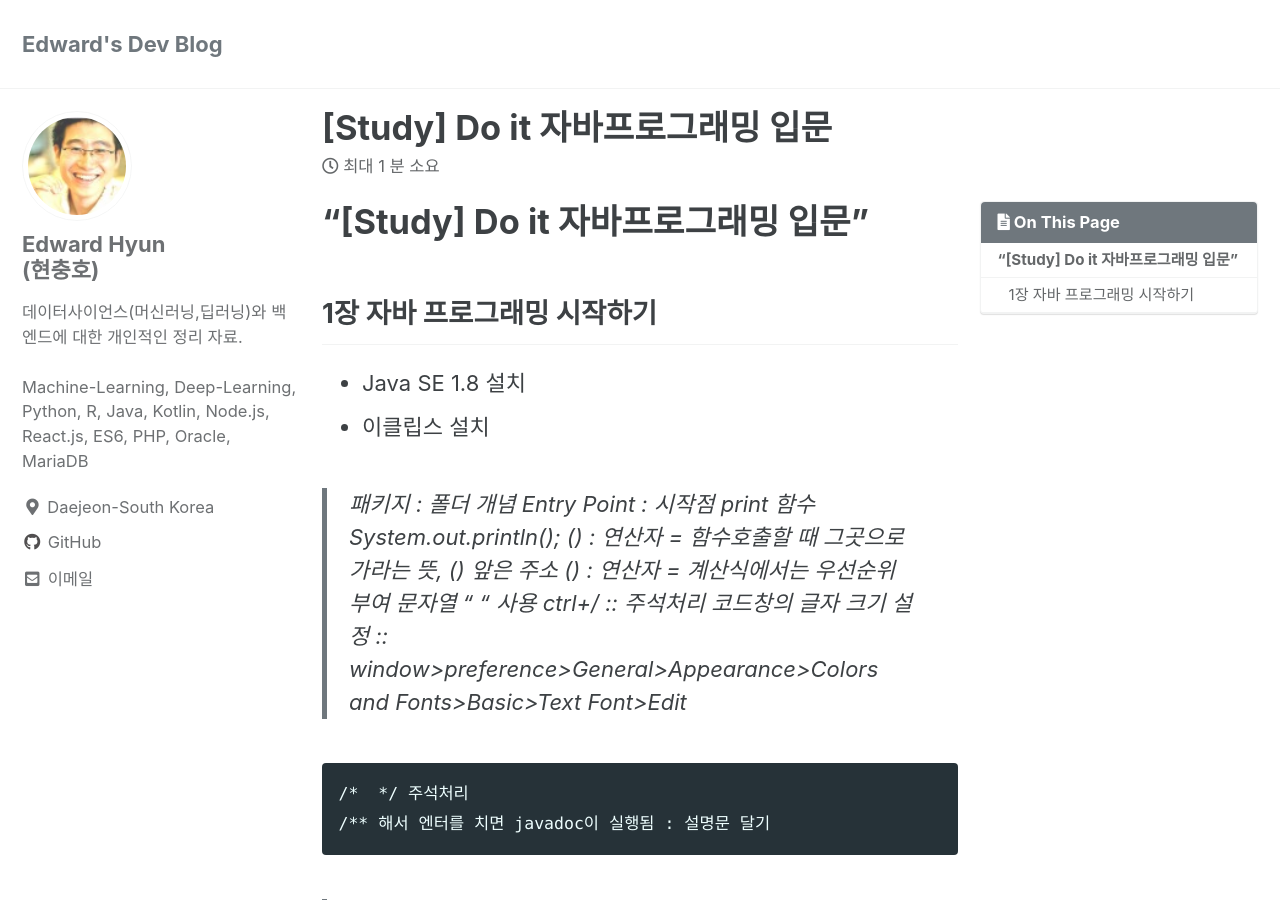
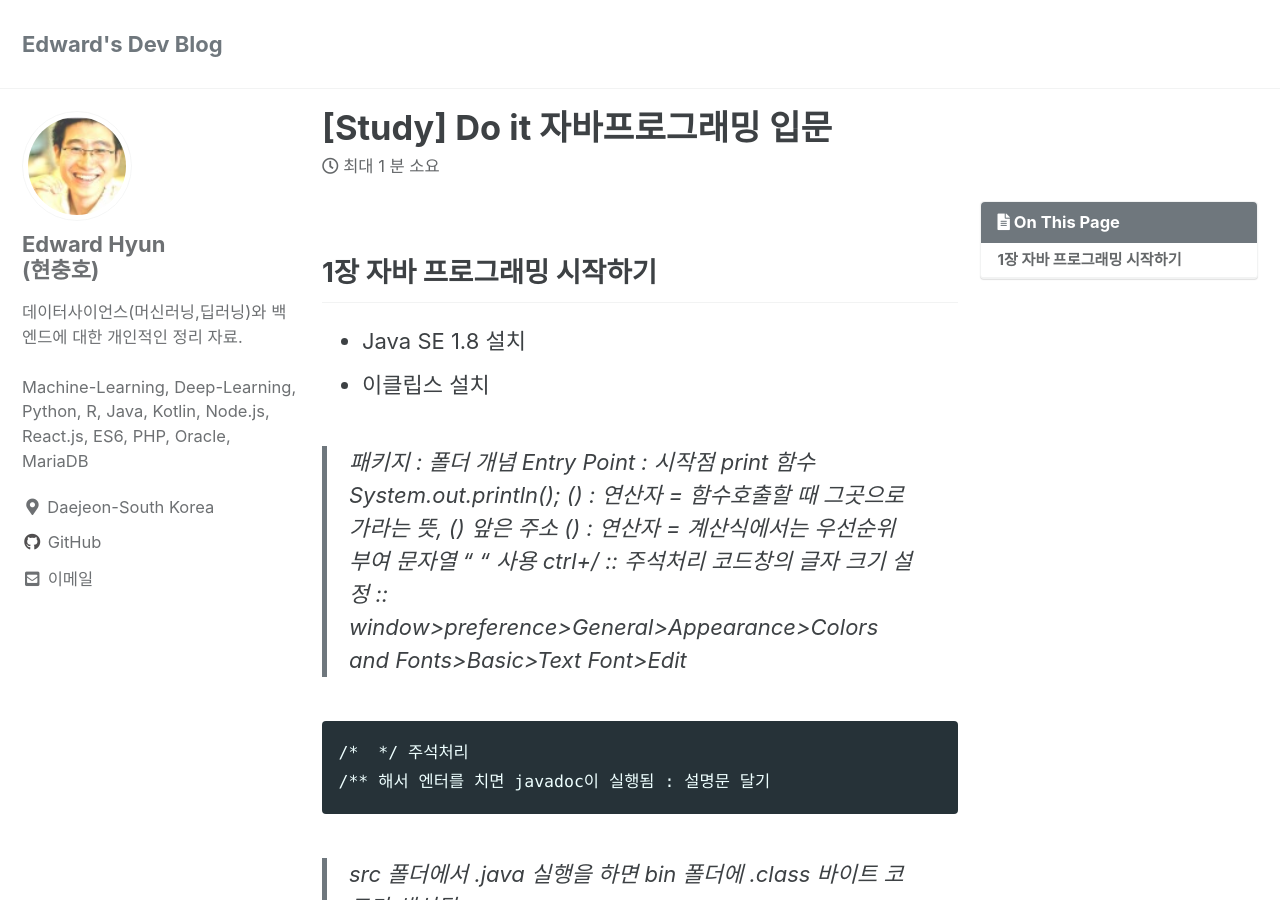
Before and after one commit to iamhch24/iamhch24.github.io, a Jekyll site: the page built from _posts/2020-12-21-[Study] Do it 자바 프로그래밍 입문.md, in a window 1280 px wide and 900 px high. Built offline with Jekyll 4.4.1, drawn with Linux system fonts in a browser that asks for light colours; cached includes are drawn as plain includes; some of the changed lines change nothing that is shown.

Commit message:
_posts/2020-12-21-[Study] Do it 자바 프로그래밍 입문.md updated from https://stackedit.io/

```diff
--- a/_posts/2020-12-21-[Study] Do it 자바 프로그래밍 입문.md
+++ b/_posts/2020-12-21-[Study] Do it 자바 프로그래밍 입문.md
@@ -7,7 +7,6 @@ tags:
     - java
 toc: true
 ---
-# "[Study] Do it 자바프로그래밍 입문"
 
 ## 1장 자바 프로그래밍 시작하기
 
@@ -50,7 +49,7 @@ toc: true
 
 
 <!--stackedit_data:
-eyJoaXN0b3J5IjpbLTM1NzkzNzMxOSwyNzYyNTM2MSwtMTI2OD
+eyJoaXN0b3J5IjpbLTg3NTQ5MDkzNywyNzYyNTM2MSwtMTI2OD
 Q4Mzg4NSwxNjc0NjM3ODU5LDEwNDkxNjE4OTUsLTE0MzE2Nzk3
 MjNdfQ==
 -->
```
